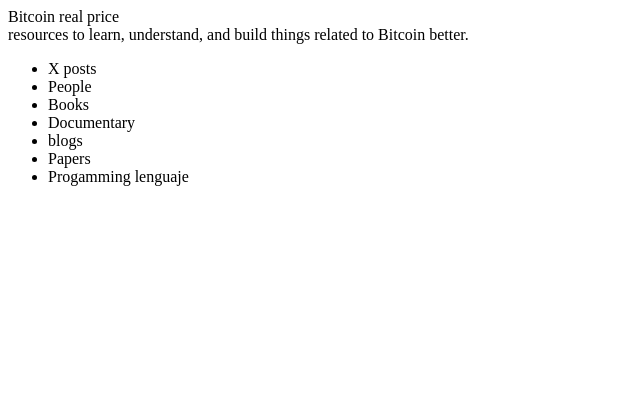
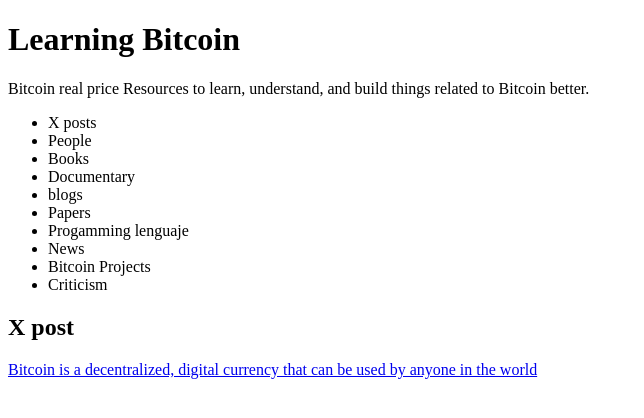
Before and after one commit to Moncayo1329/Bitcoin, a plain HTML site: page index.html in a window 1280 px wide. Shown: the whole page, without its empty margins (0-644 px from the left). Drawn offline with Linux system fonts and the light colour scheme.

Commit message:
make: just adding resource and make prettier

```diff
--- a/index.html
+++ b/index.html
@@ -6,9 +6,16 @@
     <title>Learning bitcoin</title>
 </head>
 <body>
-    <div><a>Bitcoin real price</a></div>
-    <div><a>resources to learn, understand, and build things related to Bitcoin better.</a></div>
-<div>
+   <header>
+    <h1>Learning Bitcoin</h1>
+  </header>
+
+  <nav>
+    <a>Bitcoin real price</a>
+    <a>Resources to learn, understand, and build things related to Bitcoin better.</a>
+  </nav>
+
+  <main>
     <ul>
         <li>X posts</li>
          <li>People</li>
@@ -17,10 +24,15 @@
          <li>blogs</li>
          <li>Papers</li>
           <li>Progamming lenguaje</li>
+          <li>News</li>
+           <li>Bitcoin Projects</li>
+           <li>Criticism</li>
 </ul>
-</div>
-
-
+  </main>
+  <div>
+    <h2>X post</h2>
+    <a href="https://x.com/APompliano/status/1497998093907861506">Bitcoin is a decentralized, digital currency that can be used by anyone in the world</a>
+  </div>
 
 </body>
 </html>
```
